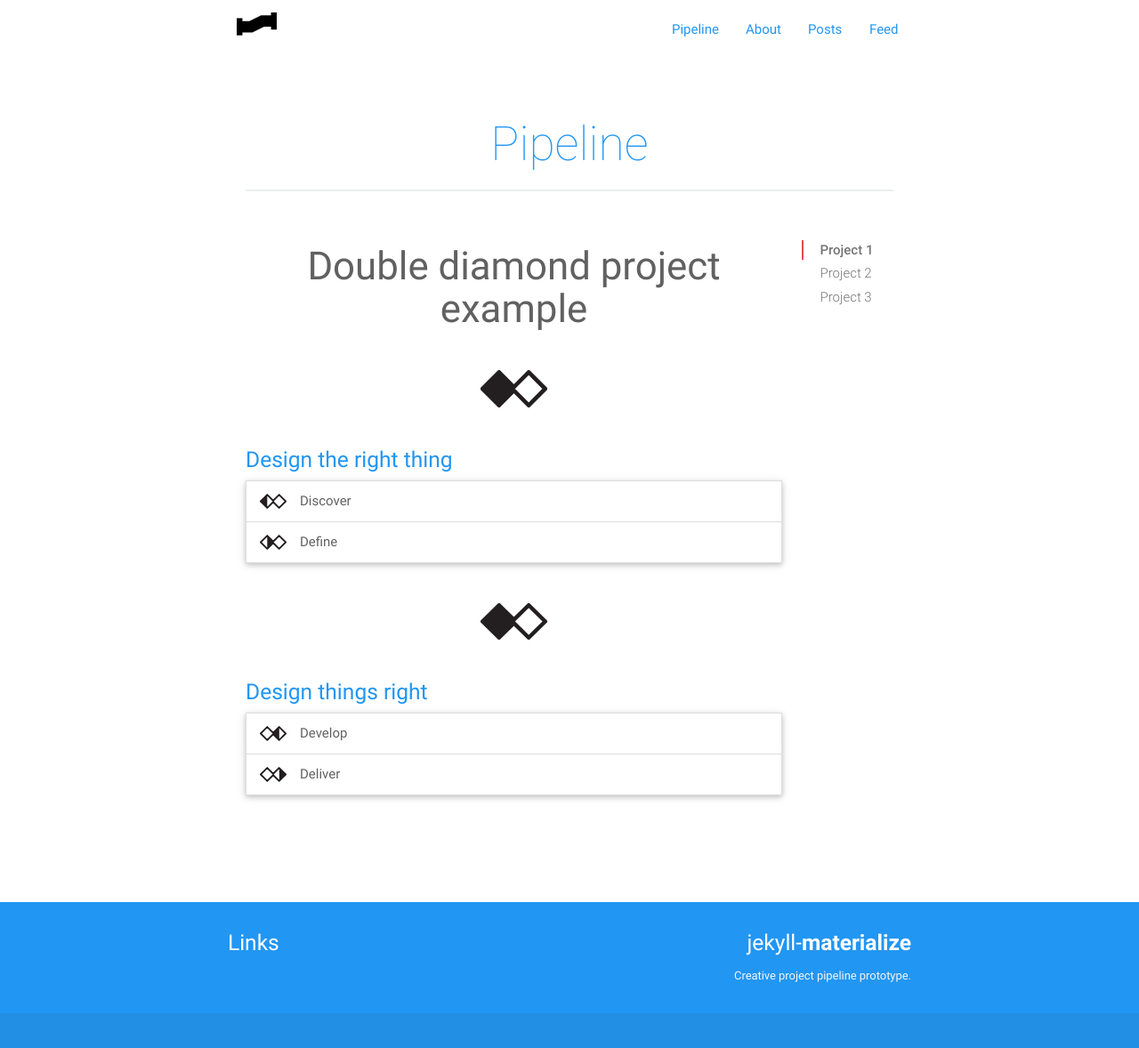
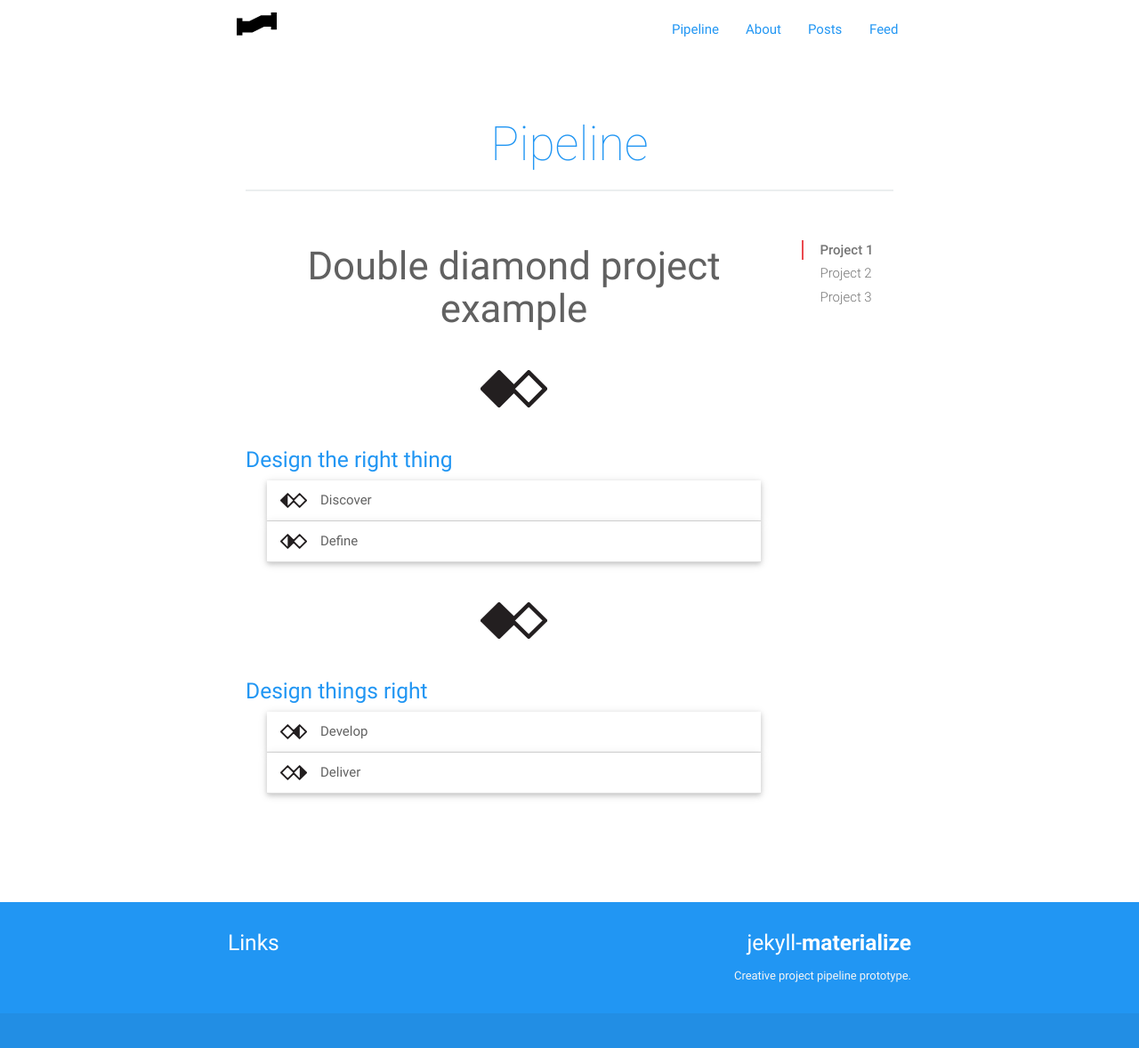
Before and after one commit to dmd-program/pipeline, a Jekyll site: the page built from index.html, in a window 1280 px wide and 1189 px high. Shown: the top 1178 px of the window at 89% size. Built offline with Jekyll 4.4.1, drawn with Linux system fonts in a browser that asks for light colours; the list of posts is cut into pages by our own code.

Commit message:
added popout style to accordion

```diff
--- a/index.html
+++ b/index.html
@@ -8,7 +8,7 @@
       <div id="discover" class="section scrollspy">
         <h3 class="center">Double diamond project example</h3>
         <img class="svg-header-icon" src="{{ site.baseurl }}/assets/img/dd-icon-right-design.svg" alt="Double diamond with first diamond filled" /><h5 class="blue-text">Design the right thing</h5>
-         <ul class="collapsible" data-collapsible="accordion">
+         <ul class="collapsible popout" data-collapsible="accordion">
           <li>
             <div class="collapsible-header"><img src="{{ site.baseurl }}/assets/img/dd-icon-discover.svg" alt="Discover icon with first quadrant of double diamond filled" />Discover</div>
             <div class="collapsible-body">
@@ -46,7 +46,7 @@
         </ul>
         <img class="svg-header-icon" src="{{ site.baseurl }}/assets/img/dd-icon-right-design.svg" alt="Double diamond with second diamond filled" />
           <h5 class="blue-text">Design things right</h5>
-        <ul class="collapsible" data-collapsible="accordion">
+        <ul class="collapsible popout" data-collapsible="accordion">
           <li>
             <div class="collapsible-header"><img src="{{ site.baseurl }}/assets/img/dd-icon-develop.svg" alt="Develop icon with third quadrant of double diamond filled" />Develop</div>
             <div class="collapsible-body">
```
